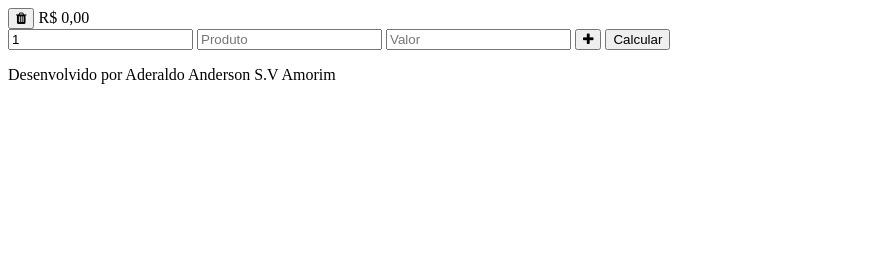
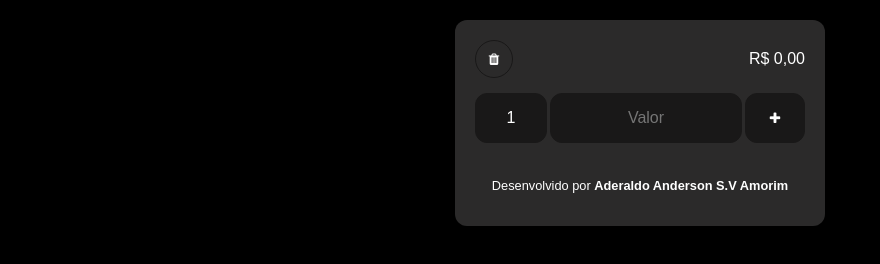
Before and after one commit to KimeraKil/listademercado, a plain HTML site: page index.html in a window 1280 px wide. Shown: the whole page, without its empty margins (0-880 px from the left). Drawn offline with Linux system fonts and the light colour scheme; the site is published under a folder, as on GitHub Pages, so addresses that start at the root find nothing.

Commit message:
Update index.html

```diff
--- a/index.html
+++ b/index.html
@@ -6,7 +6,7 @@
     <meta name="viewport" content="width=device-width, initial-scale=1.0">
     <title>Lista Compras</title>
     <link rel="stylesheet" href="https://cdnjs.cloudflare.com/ajax/libs/font-awesome/4.7.0/css/font-awesome.min.css">
-    <link rel="stylesheet" href="/css/index.css">
+    <link rel="stylesheet" href="./css/index.css">
 </head>
 <body onLoad="popularLista()">
     <div class="conteudo">
@@ -26,6 +26,6 @@
         <footer>
             <p>Desenvolvido por <span class="detail"> Aderaldo Anderson S.V Amorim</span></p>
         </footer>
-    <script src="/js/index.js"></script>
+    <script src="./js/index.js"></script>
 </body>
 </html>
```
